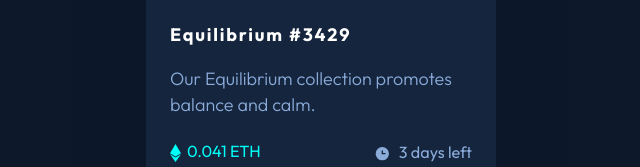
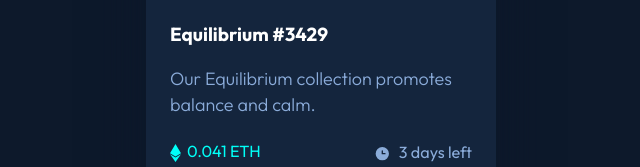
Before and after one commit to jarleisassi/nft-preview-card-component, a plain HTML site: page index.html in a window 1280 px wide. Shown: the part 431-598 px from the top of the page, 319-959 px from the left. Drawn offline with Linux system fonts and the light colour scheme.

Commit message:
Update css.css

```diff
--- a/css.css
+++ b/css.css
@@ -150,7 +150,7 @@ h1 {
     align-items: center;
     color: var(--white);
     font-weight: 700;
-    letter-spacing: 0.1em;
+    font-size: 1.05em;
 }
 
 .container-component>p{
```
